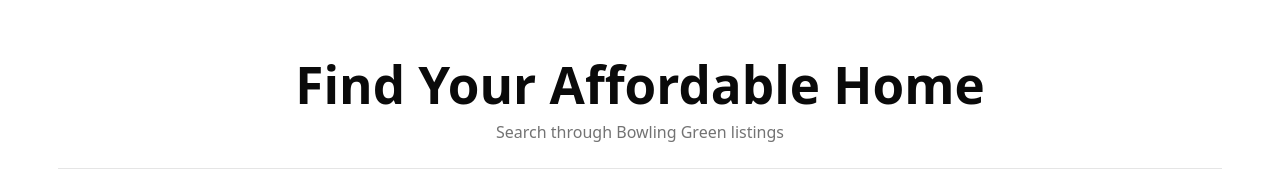
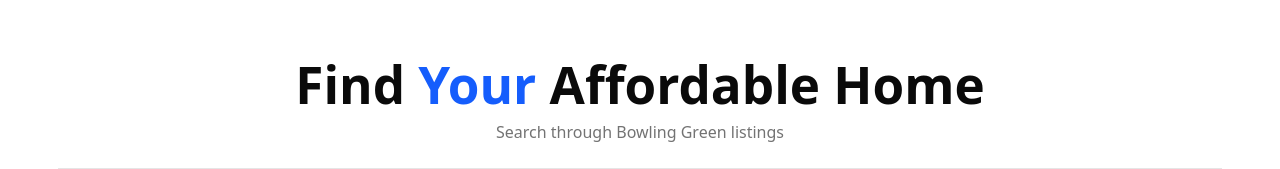
Before and after one commit to spaceshark123/BGKYhackathon2025, a React (Vite) app: page / in a window 1280 px wide. Shown: the top 169 px of the page. Built offline with nearby package versions, Linux system fonts and the light colour scheme; no server answers.

Commit message:
fix title

```diff
--- a/src/components/house-search.tsx
+++ b/src/components/house-search.tsx
@@ -117,7 +117,7 @@
       {/* Header */}
       <header className="border-b border-border bg-card">
         <div className="container mx-auto px-4 py-6">
-          <h1 className="text-3xl font-bold text-foreground">Find Your Affordable Home</h1>
+          <h1 className="text-3xl font-bold text-foreground">Find <span className="text-blue-600">Your</span> Affordable Home</h1>
           <p className="mt-2 text-muted-foreground">Search through Bowling Green listings</p>
         </div>
       </header>
```
